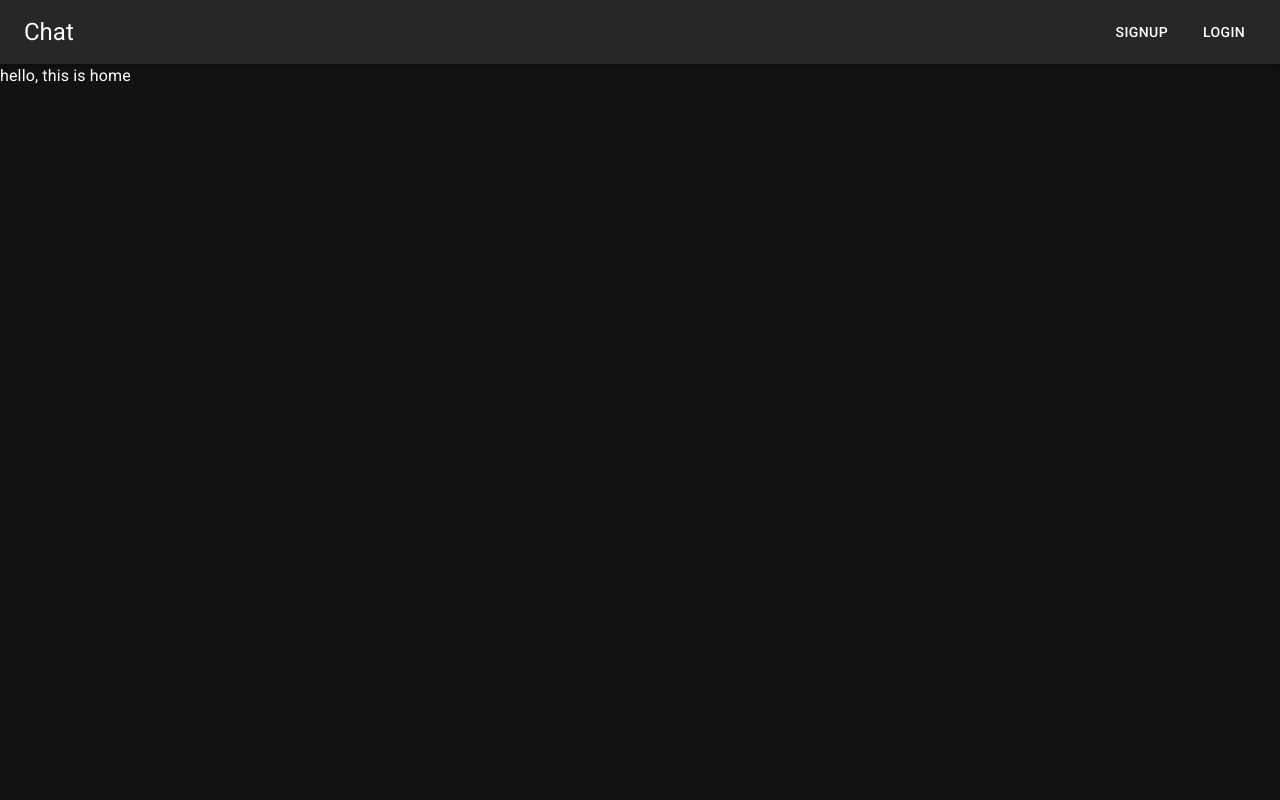
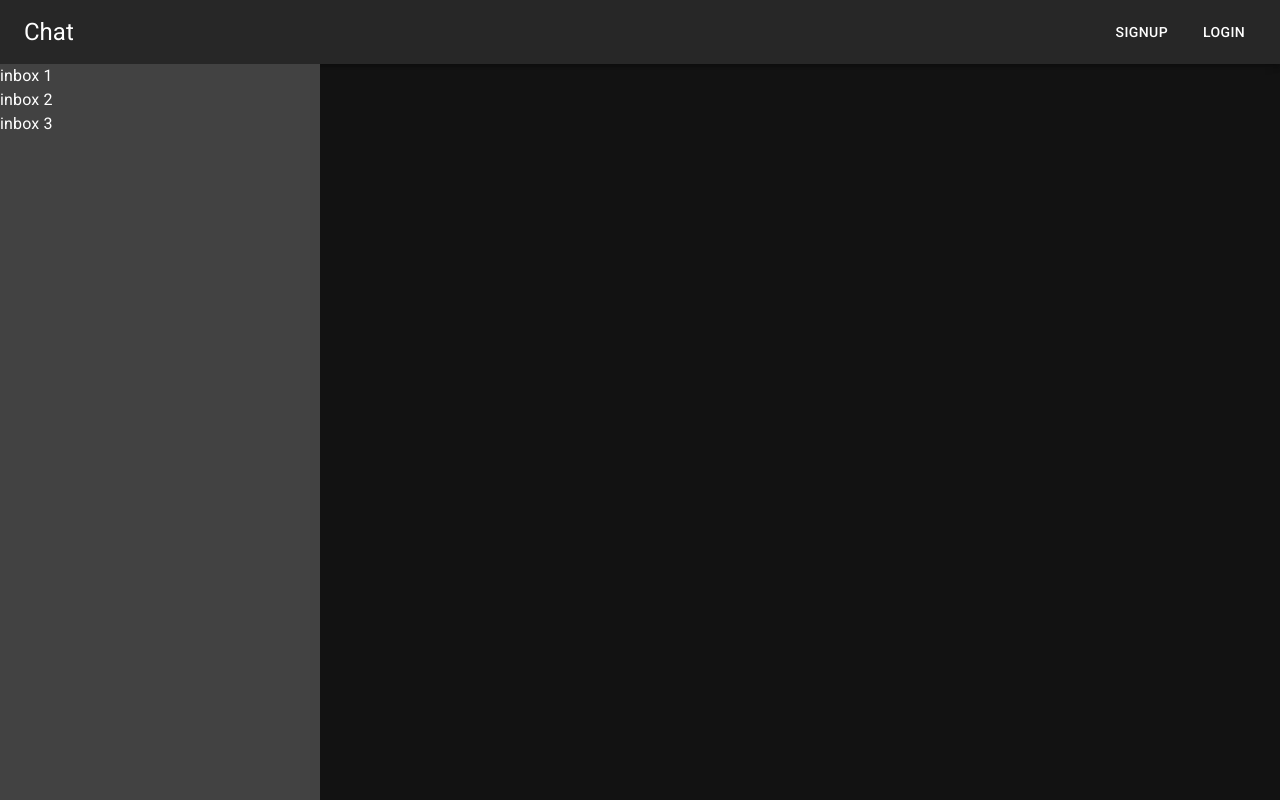
Before and after one commit to darshandamre/chat, a React (Create React App) app in the folder web/: page / in a window 1280 px wide. Built offline with nearby package versions, Linux system fonts and the light colour scheme; no server answers.

Commit message:
refactor: moved apollo, ws files && style: inital layout

```diff
--- a/web/src/App.tsx
+++ b/web/src/App.tsx
@@ -3,16 +3,17 @@ import { Route, Routes } from "react-router-dom";
 import Home from "./pages/Home";
 import Register from "./pages/Register";
 import Login from "./pages/Login";
+import Box from "@mui/material/Box";
 
 const App: React.FC = () => {
   return (
-    <div className="App">
+    <Box sx={{ minHeight: "100vh" }}>
       <Routes>
         <Route path="/" element={<Home />} />
         <Route path="/register" element={<Register />} />
         <Route path="/login" element={<Login />} />
       </Routes>
-    </div>
+    </Box>
   );
 };
 
--- /dev/null
+++ b/web/src/Components/Inbox.tsx
@@ -0,0 +1,22 @@
+import React from "react";
+import { Box } from "@mui/material";
+import { grey } from "@mui/material/colors";
+
+interface InboxProps {}
+
+const Inbox: React.FC<InboxProps> = () => {
+  return (
+    <Box
+      sx={{
+        width: "25%",
+        minWidth: "250px",
+        backgroundColor: grey[800]
+      }}>
+      <Box>inbox 1</Box>
+      <Box>inbox 2</Box>
+      <Box>inbox 3</Box>
+    </Box>
+  );
+};
+
+export default Inbox;
--- a/web/src/Components/NavBar.tsx
+++ b/web/src/Components/NavBar.tsx
@@ -7,11 +7,11 @@ import LoadingButton from "@mui/lab/LoadingButton";
 import Toolbar from "@mui/material/Toolbar";
 import Typography from "@mui/material/Typography";
 import { useMeQuery, useLogoutMutation } from "../generated/graphql";
-import { client } from "../createApolloClient";
+import { client } from "../utils/createApolloClient";
 
 interface NavBarProps {}
 
-const NavBar: React.FC<NavBarProps> = ({}) => {
+const NavBar: React.FC<NavBarProps> = () => {
   const navigate = useNavigate();
   const { data, loading } = useMeQuery();
   const [logout, { loading: logoutFetching }] = useLogoutMutation();
@@ -60,7 +60,7 @@ const NavBar: React.FC<NavBarProps> = ({}) => {
   }
 
   return (
-    <Box sx={{ flexGrow: 1 }}>
+    <Box>
       <AppBar position="static">
         <Toolbar>
           <Typography
--- a/web/src/index.tsx
+++ b/web/src/index.tsx
@@ -1,12 +1,12 @@
-// import * as React from "react";
 import ReactDOM from "react-dom";
 import { BrowserRouter } from "react-router-dom";
+import { ApolloProvider } from "@apollo/client";
+import { client } from "./utils/createApolloClient";
 import CssBaseline from "@mui/material/CssBaseline";
 import { ThemeProvider } from "@mui/material/styles";
 import App from "./App";
 import theme from "./theme";
-import { client } from "./createApolloClient";
-import { ApolloProvider } from "@apollo/client";
+import "./style.css";
 
 ReactDOM.render(
   <ApolloProvider client={client}>
--- a/web/src/pages/Home.tsx
+++ b/web/src/pages/Home.tsx
@@ -1,12 +1,21 @@
 import React from "react";
+import Box from "@mui/material/Box";
+import Inbox from "../Components/Inbox";
 import NavBar from "../Components/NavBar";
 
 const Home: React.FC = () => {
   return (
-    <>
+    <Box
+      sx={{
+        display: "flex",
+        flexDirection: "column",
+        height: "100vh"
+      }}>
       <NavBar />
-      <div>hello, this is home</div>
-    </>
+      <Box sx={{ flexGrow: 1, display: "flex" }}>
+        <Inbox />
+      </Box>
+    </Box>
   );
 };
 
--- a/web/src/utils/MyTextField.tsx
+++ b/web/src/utils/MyTextField.tsx
@@ -1,7 +1,6 @@
 import React from "react";
 import { FieldHookConfig, useField } from "formik";
 import TextField from "@mui/material/TextField";
-import "../style.css";
 
 type MyTextFieldProps = FieldHookConfig<{}> & {
   label: string;
```
Also changed, not shown: web/src/utils/createApolloClient.ts (renamed from web/src/createApolloClient.ts), web/src/utils/createWebSocketLink.ts (renamed from web/src/createWebSocketLink.ts).
